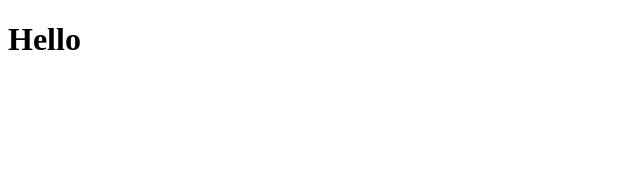
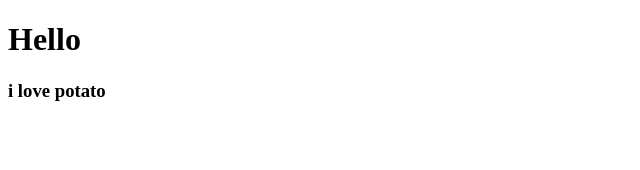
Before and after one commit to genhcode99/movie_app_2021, a React (Create React App) app: page / in a window 1280 px wide. Shown: the top 170 px of the page, without its empty margins (0-640 px from the left). Built offline with nearby package versions, Linux system fonts and the light colour scheme.

Commit message:
#2.0 Creating your first React Component

```diff
--- a/src/App.js
+++ b/src/App.js
@@ -1,11 +1,12 @@
-import React from "react"
+import React from "react";
+import Potato from "./Patato";
 
 function App() {
   return(
     <div>
       <h1>Hello</h1>
+      <Potato/>
     </div>
-
   )
 }
 
--- /dev/null
+++ b/src/Patato.js
@@ -0,0 +1,9 @@
+import React from "react";
+
+function Potato () {
+  return (
+    <h3>i love potato</h3>
+  )
+};
+
+export default Potato;
--- a/src/index.js
+++ b/src/index.js
@@ -1,6 +1,7 @@
 import React from 'react';
 import ReactDOM from 'react-dom';
 import App from './App';
+
 
 ReactDOM.render(
   <React.StrictMode>
```
